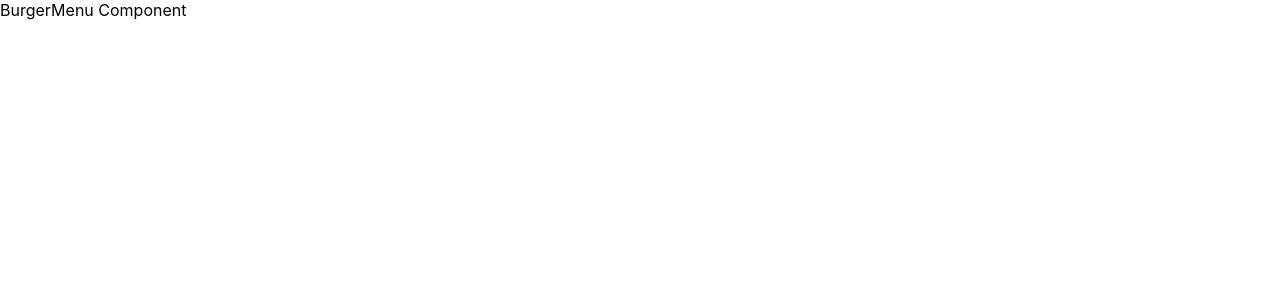
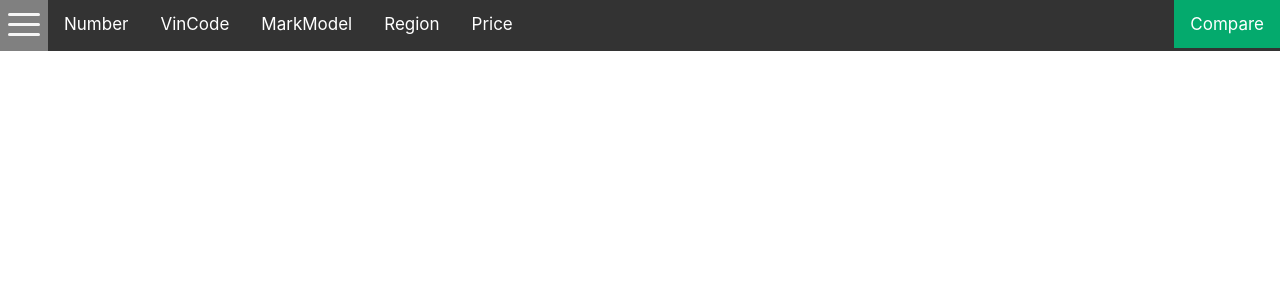
Before and after one commit to KostiantynPolishko2/react-host, a React (Create React App) app: page / in a window 1280 px wide. Shown: the top 300 px of the page. Built offline with nearby package versions, Linux system fonts and the light colour scheme.

Commit message:
2 Has nested, styled BurgerMenu

```diff
--- a/package.json
+++ b/package.json
@@ -12,9 +12,11 @@
     "@types/react": "^18.3.3",
     "@types/react-dom": "^18.3.0",
     "gh-pages": "^6.1.1",
+    "hamburger-react": "^2.5.1",
     "react": "^18.3.1",
     "react-dom": "^18.3.1",
     "react-scripts": "5.0.1",
+    "styled-components": "^6.1.11",
     "typescript": "^4.9.5",
     "web-vitals": "^2.1.4"
   },
--- /dev/null
+++ b/src/components/BurgerMenu/BurgerMenu.css
@@ -0,0 +1,54 @@
+@import url('https://cdnjs.cloudflare.com/ajax/libs/font-awesome/4.7.0/css/font-awesome.min.css');
+
+/* Style the navigation menu */
+.topnav {
+    overflow: hidden;
+    background-color: #333;
+    position: relative;
+}
+
+/* Hide the links inside the navigation menu (except for logo/home) */
+.topnav #myLinks {
+    display: block;
+}
+
+/* Style navigation menu links */
+.topnav a {
+    float: left;
+    color: white;
+    padding: 14px 16px;
+    text-decoration: none;
+    font-size: 17px;
+}
+
+/* Style the hamburger menu */
+.topnav a.icon {
+    float: left;
+}
+
+/* Add a grey background color on mouse-over */
+.topnav a:hover {
+    background-color: #ddd;
+    color: black;
+}
+
+  /* Style the active link (or home/logo) */
+.active {
+    background-color: #04AA6D;
+    color: white;
+    position: absolute;
+    right: 0;
+}
+
+.fa {
+    display:inline-block;
+    font:normal normal normal 14px/1 FontAwesome;
+    font-size:1.5rem;
+    text-rendering:auto;
+    -webkit-font-smoothing:antialiased;
+    -moz-osx-font-smoothing:grayscale
+}
+
+.icon {
+    background-color: rgb(78, 83, 73);
+}
--- a/src/components/BurgerMenu/BurgerMenu.styled.ts
+++ b/src/components/BurgerMenu/BurgerMenu.styled.ts
@@ -1,4 +1,5 @@
-import styled from 'styled-components';
+import styled, { css } from 'styled-components';
 
 export const BurgerMenuWrapper = styled.div`
+
 `;
--- a/src/components/BurgerMenu/BurgerMenu.tsx
+++ b/src/components/BurgerMenu/BurgerMenu.tsx
@@ -1,12 +1,38 @@
 import React, { FC } from 'react';
 import { BurgerMenuWrapper } from './BurgerMenu.styled';
+import './BurgerMenu.css';
+import Hamburger from 'hamburger-react';
 
 interface BurgerMenuProps {}
 
-const BurgerMenu: FC<BurgerMenuProps> = () => (
- <BurgerMenuWrapper>
-    BurgerMenu Component
- </BurgerMenuWrapper>
-);
+const hideShowBurger = (flag: boolean, links: HTMLElement) => {
+
+   flag? console.log('ShowBurger') : console.log('HideBurger');
+   console.log('links', links?.style.display);
+   // flag? links.style.display = 'block' : links.style.display = 'none';
+}
+
+const BurgerMenu: FC<BurgerMenuProps> = (): React.FunctionComponentElement<BurgerMenuProps> => {
+
+   const links = document.getElementById('myLinks') as HTMLElement;
+
+   return (
+      <BurgerMenuWrapper className='topnav'>
+         <div style={{backgroundColor: 'grey', width: 'fit-content', height: 51 + 'px', float: 'left'}}>
+            <Hamburger color='whitesmoke' background-color='grey' rounded
+            onToggle={flag => {hideShowBurger(flag, links)}}/>
+         </div>
+
+         <div id="myLinks">
+               <a href="#news">Number</a>
+               <a href="#contact">VinCode</a>
+               <a href="#about">MarkModel</a>
+               <a href="#about">Region</a>
+               <a href="#about">Price</a>
+         </div>
+         <a href="#home" className="active">Compare</a>
+      </BurgerMenuWrapper>
+     );
+}
 
 export default BurgerMenu;
```
Also changed, not shown: 1 other file (tests, documents, lock files or other folders).
